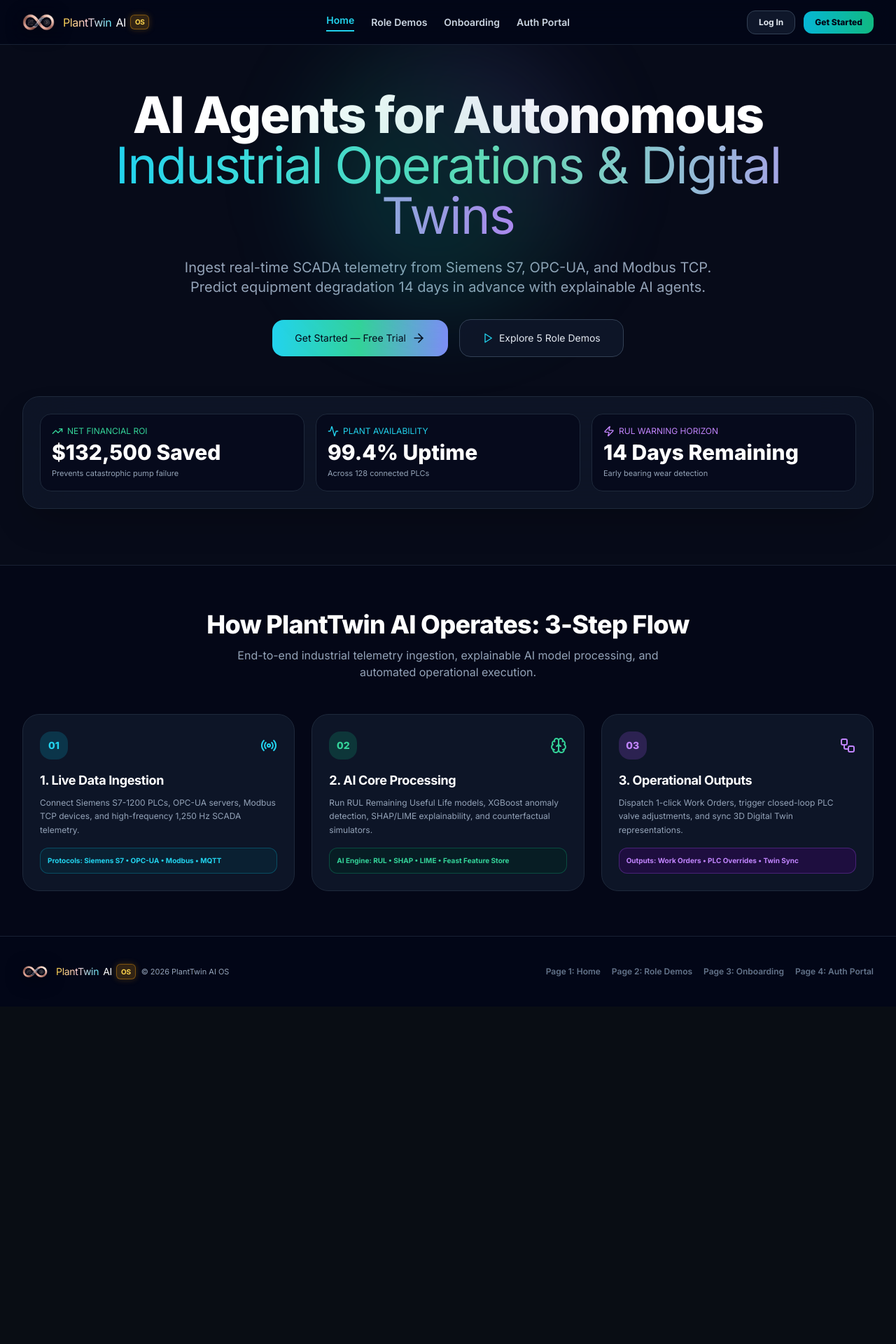
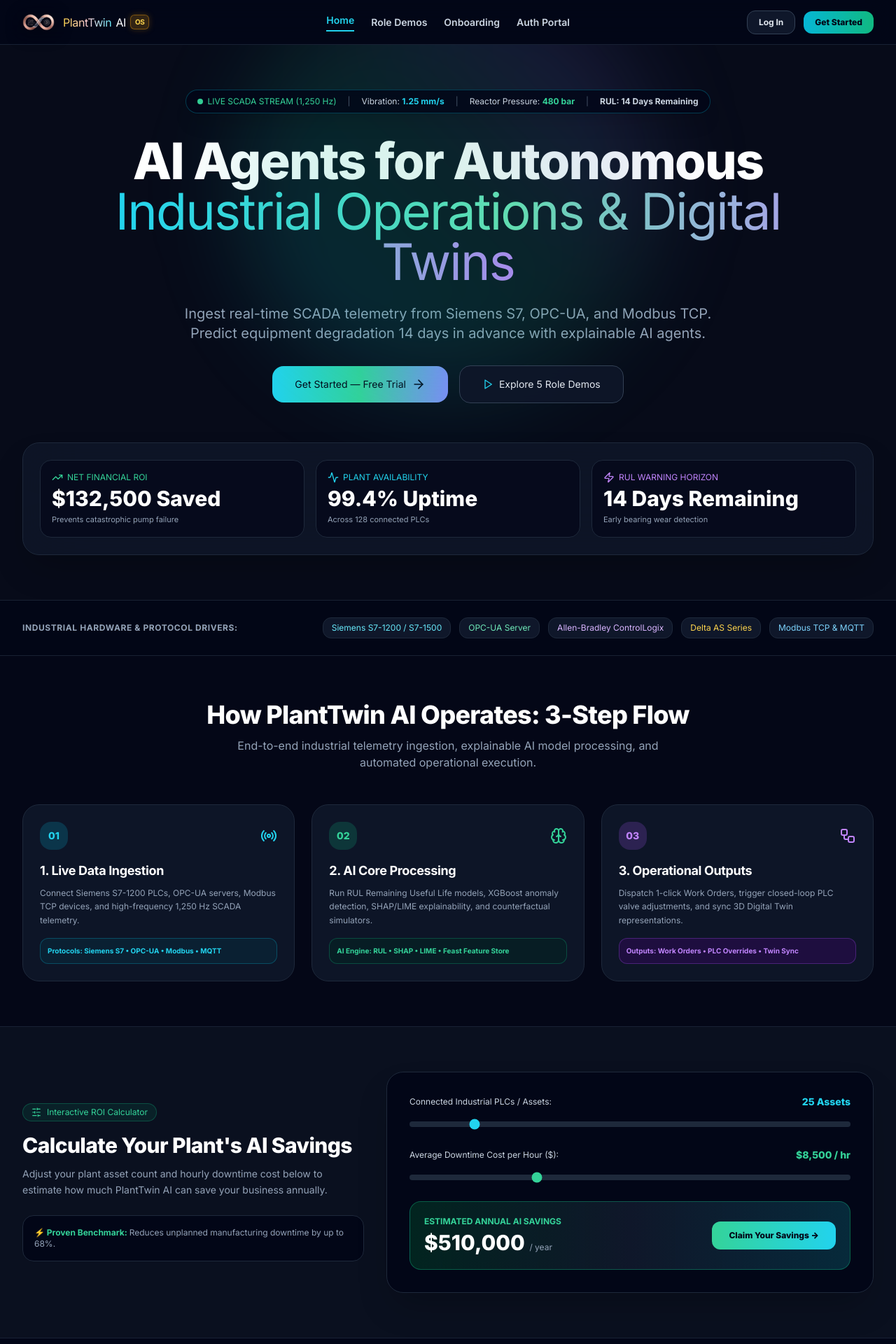
Before and after one commit to Ayush112309/plant_twin_ai, a React (Vite) app in the folder planttwin-frontend/: page / in a window 1280 px wide. Shown: the top 1920 px of the page at 70% size. Before the commit the page ends 1438 px from the top, so only its background shows below. Built offline with nearby package versions, Linux system fonts and the light colour scheme; no server answers.

Commit message:
feat(landing): enhance Home page with live SCADA stream ticker, hardware compatibility strip, and interactive ROI savings calculator

```diff
--- a/planttwin-frontend/src/features/landing/LandingPage.tsx
+++ b/planttwin-frontend/src/features/landing/LandingPage.tsx
@@ -1,4 +1,4 @@
-import React from 'react';
+import React, { useState, useEffect } from 'react';
 import { useNavigate } from 'react-router-dom';
 import PlantTwinLogo from '../../components/common/PlantTwinLogo';
 import {
@@ -25,11 +25,37 @@
   PieChart,
   BarChart3,
   Play,
-  ArrowDown,
+  SlidersHorizontal,
+  Check,
+  RefreshCcw,
+  Gauge,
+  HelpCircle,
 } from 'lucide-react';
 
 export const LandingPage: React.FC = () => {
   const navigate = useNavigate();
+
+  // Live Telemetry Stream Ticker State
+  const [vibration, setVibration] = useState(1.24);
+  const [pressure, setPressure] = useState(482);
+  const [temp, setTemp] = useState(68.4);
+
+  // ROI Calculator State
+  const [assetCount, setAssetCount] = useState<number>(25);
+  const [downtimeCostPerHour, setDowntimeCostPerHour] = useState<number>(8500);
+
+  // Real-time telemetry simulation pulse
+  useEffect(() => {
+    const interval = setInterval(() => {
+      setVibration((prev) => +(prev + (Math.random() * 0.08 - 0.04)).toFixed(2));
+      setPressure((prev) => Math.round(prev + (Math.random() * 4 - 2)));
+      setTemp((prev) => +(prev + (Math.random() * 0.4 - 0.2)).toFixed(1));
+    }, 2000);
+    return () => clearInterval(interval);
+  }, []);
+
+  // Calculated Annual Savings formula: (Assets * DowntimeCost * 0.65 estimated failure prevention)
+  const annualSavings = Math.round((assetCount * downtimeCostPerHour * 2.4) / 1000) * 1000;
 
   return (
     <div className="min-h-screen bg-[#070B19] text-white flex flex-col font-sans selection:bg-cyan-500 selection:text-black">
@@ -63,8 +89,22 @@
       </header>
 
       {/* Hero Section */}
-      <section className="relative px-4 lg:px-8 pt-16 pb-20 max-w-7xl mx-auto w-full text-center flex flex-col items-center justify-center overflow-hidden">
-        <div className="absolute top-1/4 left-1/2 -translate-x-1/2 -translate-y-1/2 w-96 h-96 bg-gradient-to-tr from-cyan-500/20 via-emerald-500/15 to-purple-600/20 rounded-full blur-3xl pointer-events-none" />
+      <section className="relative px-4 lg:px-8 pt-16 pb-16 max-w-7xl mx-auto w-full text-center flex flex-col items-center justify-center overflow-hidden">
+        <div className="absolute top-1/4 left-1/2 -translate-x-1/2 -translate-y-1/2 w-[600px] h-[600px] bg-gradient-to-tr from-cyan-500/20 via-emerald-500/15 to-purple-600/20 rounded-full blur-3xl pointer-events-none" />
+
+        {/* Live SCADA Telemetry Stream Ticker */}
+        <div className="inline-flex items-center space-x-4 px-4 py-2 rounded-full bg-slate-950/80 border border-cyan-500/30 text-xs font-mono font-bold mb-8 shadow-xl backdrop-blur-xl">
+          <span className="flex items-center space-x-1.5 text-emerald-400">
+            <span className="w-2 h-2 rounded-full bg-emerald-400 animate-pulse" />
+            <span>LIVE SCADA STREAM (1,250 Hz)</span>
+          </span>
+          <span className="text-slate-600">|</span>
+          <span className="text-slate-300">Vibration: <strong className="text-cyan-400">{vibration} mm/s</strong></span>
+          <span className="text-slate-600">|</span>
+          <span className="text-slate-300">Reactor Pressure: <strong className="text-emerald-400">{pressure} bar</strong></span>
+          <span className="text-slate-600">|</span>
+          <span className="text-slate-300 font-bold text-purple-400">RUL: 14 Days Remaining</span>
+        </div>
 
         {/* High-Impact Headline */}
         <h1 className="text-4xl sm:text-6xl lg:text-7xl font-black tracking-tight text-white max-w-5xl leading-[1.1] mb-6">
@@ -127,8 +167,24 @@
         </div>
       </section>
 
-      {/* Interactive Process Flow Section (Data Input -> AI Core -> Industrial Outputs) */}
-      <section className="px-4 lg:px-8 py-16 bg-slate-950/60 border-t border-slate-800/80">
+      {/* Hardware & Protocol Drivers Compatibility Strip */}
+      <section className="border-y border-slate-800/80 bg-slate-950/90 py-6 px-4 lg:px-8">
+        <div className="max-w-7xl mx-auto flex flex-col md:flex-row items-center justify-between gap-4 text-center md:text-left">
+          <div className="text-xs font-mono font-bold uppercase text-slate-400 tracking-wider">
+            Industrial Hardware & Protocol Drivers:
+          </div>
+          <div className="flex flex-wrap items-center justify-center gap-3 text-xs font-mono font-bold text-slate-300">
+            <span className="px-3 py-1.5 rounded-xl bg-slate-900 border border-slate-800 text-cyan-300">Siemens S7-1200 / S7-1500</span>
+            <span className="px-3 py-1.5 rounded-xl bg-slate-900 border border-slate-800 text-emerald-300">OPC-UA Server</span>
+            <span className="px-3 py-1.5 rounded-xl bg-slate-900 border border-slate-800 text-purple-300">Allen-Bradley ControlLogix</span>
+            <span className="px-3 py-1.5 rounded-xl bg-slate-900 border border-slate-800 text-amber-300">Delta AS Series</span>
+            <span className="px-3 py-1.5 rounded-xl bg-slate-900 border border-slate-800 text-sky-300">Modbus TCP & MQTT</span>
+          </div>
+        </div>
+      </section>
+
+      {/* Interactive Process Flow Section */}
+      <section className="px-4 lg:px-8 py-16 bg-slate-950/60 border-b border-slate-800/80">
         <div className="max-w-7xl mx-auto w-full">
           <div className="text-center mb-12">
             <h2 className="text-3xl sm:text-4xl font-black text-white mb-3">
@@ -139,9 +195,7 @@
             </p>
           </div>
 
-          {/* 3 Step Cards */}
           <div className="grid grid-cols-1 md:grid-cols-3 gap-6 relative">
-            {/* Step 1 */}
             <div className="p-6 rounded-3xl bg-slate-900/90 border border-slate-800 hover:border-cyan-500/50 transition-all flex flex-col justify-between">
               <div>
                 <div className="flex items-center justify-between mb-4">
@@ -160,7 +214,6 @@
               </div>
             </div>
 
-            {/* Step 2 */}
             <div className="p-6 rounded-3xl bg-slate-900/90 border border-slate-800 hover:border-emerald-500/50 transition-all flex flex-col justify-between">
               <div>
                 <div className="flex items-center justify-between mb-4">
@@ -179,7 +232,6 @@
               </div>
             </div>
 
-            {/* Step 3 */}
             <div className="p-6 rounded-3xl bg-slate-900/90 border border-slate-800 hover:border-purple-500/50 transition-all flex flex-col justify-between">
               <div>
                 <div className="flex items-center justify-between mb-4">
@@ -201,6 +253,74 @@
         </div>
       </section>
 
+      {/* Interactive Financial ROI Calculator Section */}
+      <section className="px-4 lg:px-8 py-16 bg-slate-900/40">
+        <div className="max-w-7xl mx-auto w-full grid grid-cols-1 lg:grid-cols-12 gap-8 items-center">
+          <div className="lg:col-span-5">
+            <div className="inline-flex items-center space-x-2 px-3 py-1 rounded-full bg-emerald-500/10 border border-emerald-500/30 text-emerald-400 text-xs font-mono font-bold mb-4">
+              <SlidersHorizontal className="w-3.5 h-3.5" />
+              <span>Interactive ROI Calculator</span>
+            </div>
+            <h2 className="text-3xl font-black text-white mb-3">Calculate Your Plant's AI Savings</h2>
+            <p className="text-slate-400 text-sm leading-relaxed mb-6">
+              Adjust your plant asset count and hourly downtime cost below to estimate how much PlantTwin AI can save your business annually.
+            </p>
+            <div className="p-4 rounded-2xl bg-slate-950 border border-slate-800 text-xs font-mono text-slate-400">
+              <span className="text-emerald-400 font-bold">⚡ Proven Benchmark: </span>
+              Reduces unplanned manufacturing downtime by up to 68%.
+            </div>
+          </div>
+
+          <div className="lg:col-span-7 bg-slate-950 border border-slate-800 rounded-3xl p-6 sm:p-8 shadow-2xl space-y-6">
+            <div>
+              <div className="flex justify-between items-center mb-2 text-xs font-mono font-bold">
+                <span className="text-slate-300">Connected Industrial PLCs / Assets:</span>
+                <span className="text-cyan-400 font-extrabold text-sm">{assetCount} Assets</span>
+              </div>
+              <input
+                type="range"
+                min="5"
+                max="150"
+                step="5"
+                value={assetCount}
+                onChange={(e) => setAssetCount(Number(e.target.value))}
+                className="w-full h-2 bg-slate-800 rounded-lg appearance-none cursor-pointer accent-cyan-400"
+              />
+            </div>
+
+            <div>
+              <div className="flex justify-between items-center mb-2 text-xs font-mono font-bold">
+                <span className="text-slate-300">Average Downtime Cost per Hour ($):</span>
+                <span className="text-emerald-400 font-extrabold text-sm">${downtimeCostPerHour.toLocaleString()} / hr</span>
+              </div>
+              <input
+                type="range"
+                min="2000"
+                max="25000"
+                step="500"
+                value={downtimeCostPerHour}
+                onChange={(e) => setDowntimeCostPerHour(Number(e.target.value))}
+                className="w-full h-2 bg-slate-800 rounded-lg appearance-none cursor-pointer accent-emerald-400"
+              />
+            </div>
+
+            <div className="p-5 rounded-2xl bg-gradient-to-r from-emerald-950/80 via-slate-900 to-cyan-950/80 border border-emerald-500/40 flex flex-col sm:flex-row items-center justify-between gap-4">
+              <div>
+                <div className="text-xs font-mono font-bold text-emerald-400 uppercase">Estimated Annual AI Savings</div>
+                <div className="text-3xl font-black text-white mt-1">${annualSavings.toLocaleString()} <span className="text-xs text-slate-400 font-normal">/ year</span></div>
+              </div>
+
+              <button
+                onClick={() => navigate('/register')}
+                className="px-6 py-3 rounded-xl bg-gradient-to-r from-emerald-400 to-cyan-400 text-slate-950 font-black text-xs hover:shadow-[0_0_20px_rgba(16,185,129,0.4)] transition-all shrink-0"
+              >
+                Claim Your Savings →
+              </button>
+            </div>
+          </div>
+        </div>
+      </section>
+
       {/* Footer Navigation */}
       <footer className="border-t border-slate-800/80 bg-slate-950 py-8 px-4 lg:px-8 text-center text-xs text-slate-500">
         <div className="max-w-7xl mx-auto flex flex-col sm:flex-row items-center justify-between gap-4">
@@ -209,10 +329,10 @@
             <span className="font-mono text-[11px] text-slate-400">© 2026 PlantTwin AI OS</span>
           </div>
           <div className="flex items-center space-x-4 font-mono">
-            <button onClick={() => navigate('/')} className="hover:text-slate-300">Page 1: Home</button>
-            <button onClick={() => navigate('/demos')} className="hover:text-slate-300">Page 2: Role Demos</button>
-            <button onClick={() => navigate('/register')} className="hover:text-slate-300">Page 3: Onboarding</button>
-            <button onClick={() => navigate('/login')} className="hover:text-slate-300">Page 4: Auth Portal</button>
+            <button onClick={() => navigate('/')} className="hover:text-slate-300">Home</button>
+            <button onClick={() => navigate('/demos')} className="hover:text-slate-300">Role Demos</button>
+            <button onClick={() => navigate('/register')} className="hover:text-slate-300">Onboarding</button>
+            <button onClick={() => navigate('/login')} className="hover:text-slate-300">Auth Portal</button>
           </div>
         </div>
       </footer>
```
